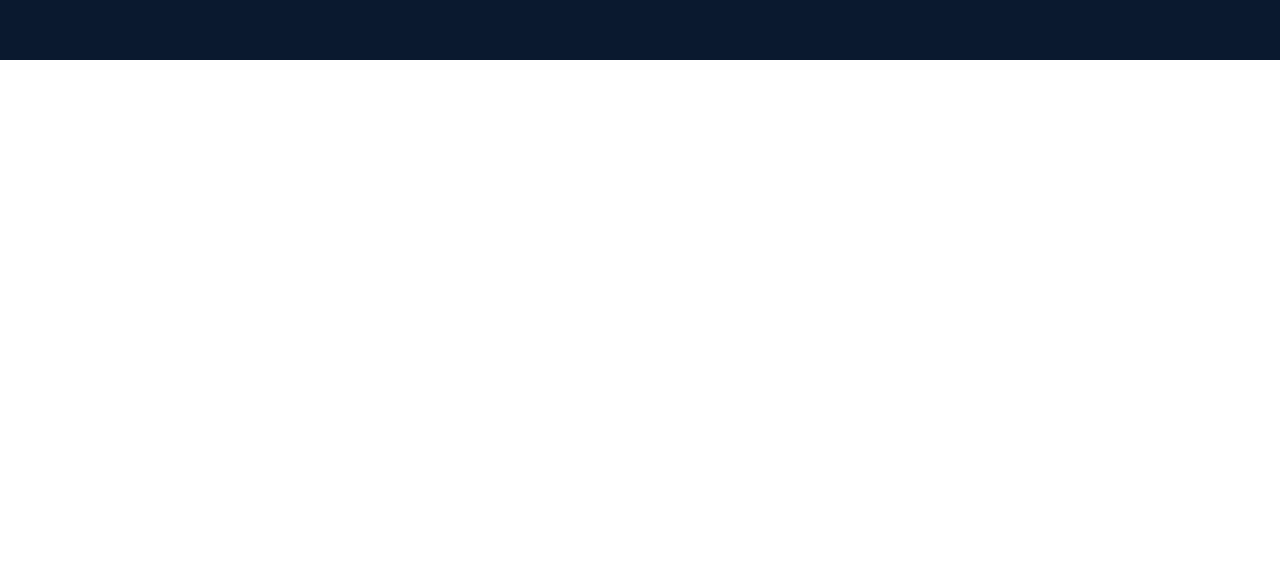
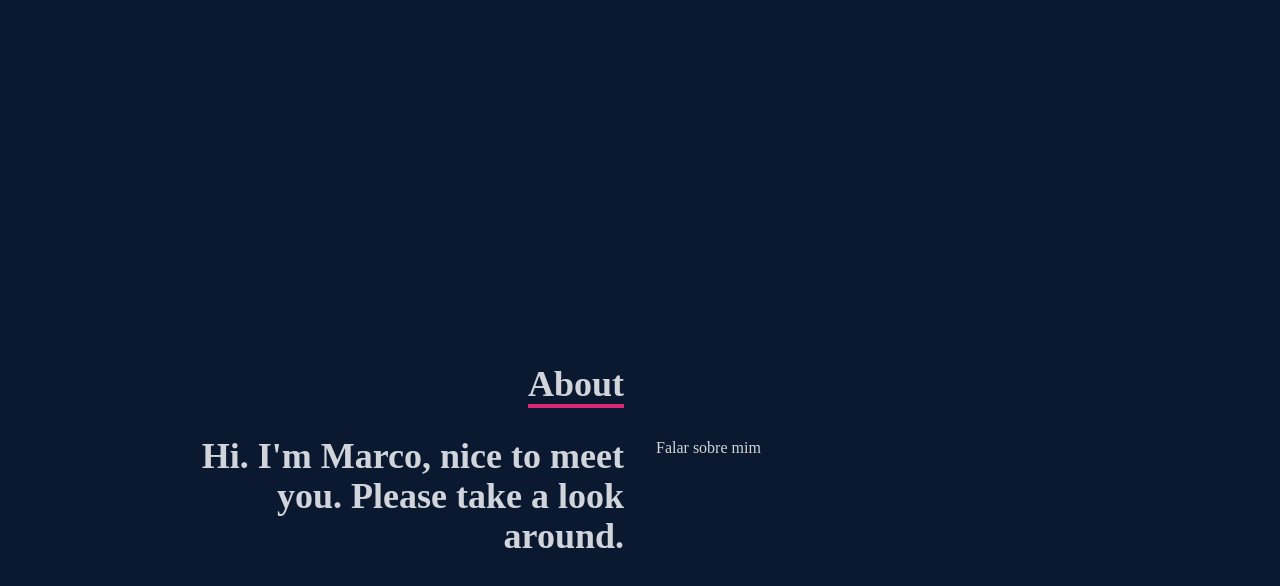
Before and after one commit to marcoadmartins7/portfolio-marco, a React (Create React App) app: page / in a window 1280 px wide. Shown: the part 740-1326 px from the top of the page. Before the commit the page ends 800 px from the top, so only its background shows below. Built offline with nearby package versions, Linux system fonts and the light colour scheme.

Commit message:
create about component

```diff
--- a/src/App.js
+++ b/src/App.js
@@ -1,11 +1,13 @@
 import { Navbar } from "./components/Navbar";
 import { Home } from "./components/Home";
+import { About } from "./components/About";
 
 function App() {
   return (
     <>
       <Navbar />
       <Home />
+      <About />
     </>
   );
 }
--- /dev/null
+++ b/src/components/About.jsx
@@ -0,0 +1,24 @@
+export const About = () => {
+  return (
+    <div name="about" className="w-full h-screen bg-[#0a192f] text-gray-300">
+      <div className="flex flex-col justify-center items-center w-full h-full">
+        <div className="max-w-[1000px] w-full grid grid-cols-2 gap-8">
+          <div className="sm:text-right pb-8 pl-4">
+            <p className="text-4xl font-bold inline border-b-4 border-pink-600">
+              About
+            </p>
+          </div>
+          <div></div>
+        </div>
+        <div className="max-w-[1000px] w-full grid sm:grid-cols-2 gap-8 px-4">
+          <div className="sm:text-right text-4xl font-bold ">
+            <p>Hi. I'm Marco, nice to meet you. Please take a look around.</p>
+          </div>
+          <div>
+            <p>Falar sobre mim</p>
+          </div>
+        </div>
+      </div>
+    </div>
+  );
+};
```
